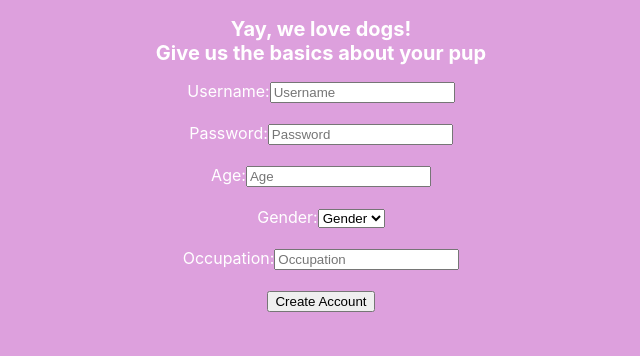
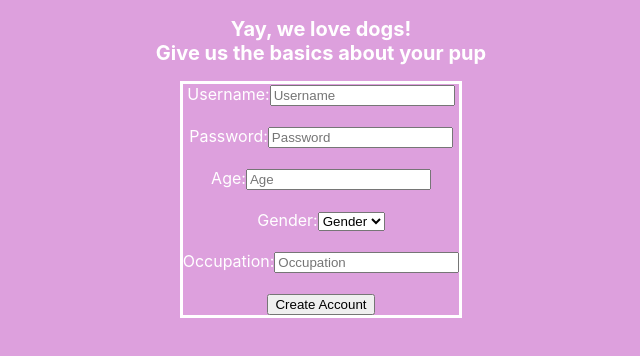
Before and after one commit to kendalldc/pawtastic_form, a React (Create React App) app: page / in a window 1280 px wide. Shown: the top 356 px of the page, without its empty margins (319-959 px from the left). Built offline with nearby package versions, Linux system fonts and the light colour scheme; the HTML template or start-up script is replaced by a standard one.

Commit message:
Update App.css

```diff
--- a/src/App.css
+++ b/src/App.css
@@ -22,4 +22,6 @@ h2{
 }
 
 .form{
+    border: solid white;
+
 }
```
